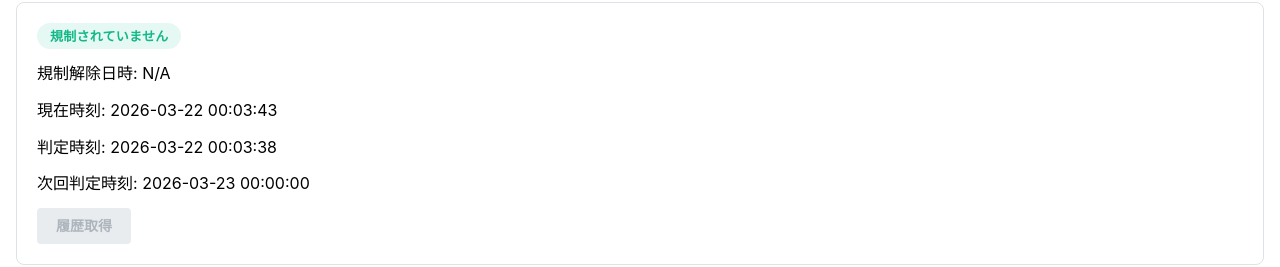
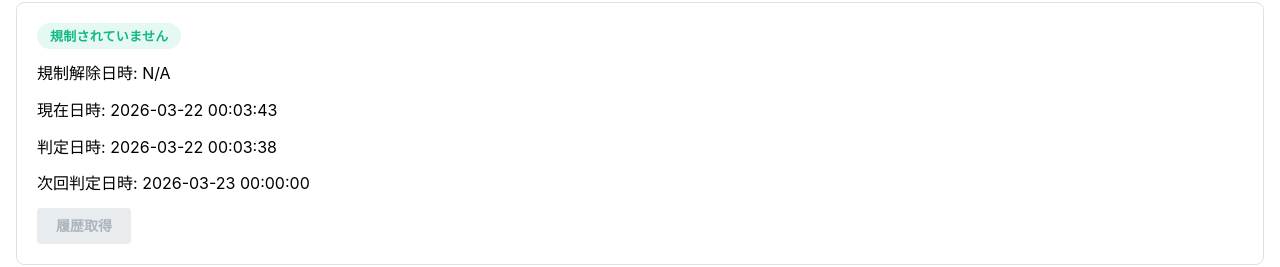
Before and after one commit to hiroxto/hiroxto.net, a Next.js app: page /tools/swarm-checkin-regulation-checker in a window 1280 px wide. Shown: the part 189-456 px from the top of the page. Built offline with nearby package versions, Linux system fonts and the light colour scheme.

Commit message:
fix: 時刻となっている箇所を日時に統一

```diff
--- a/components/swarm-checkin-regulation-checker/swarm-checkin-regulation-checker-page.tsx
+++ b/components/swarm-checkin-regulation-checker/swarm-checkin-regulation-checker-page.tsx
@@ -114,11 +114,11 @@ export const SwarmCheckinRegulationCheckerPage = () => {
                                       : date2String(limitCheckResult.unLimitingAts)}
                             </Text>
                             <Text>
-                                現在時刻: {currentTime == null ? '読み込み中' : date2String(resolvedCurrentTime)}
+                                現在日時: {currentTime == null ? '読み込み中' : date2String(resolvedCurrentTime)}
                             </Text>
-                            <Text>判定時刻: {!isHydrated ? '読み込み中' : date2String(currentNow)}</Text>
+                            <Text>判定日時: {!isHydrated ? '読み込み中' : date2String(currentNow)}</Text>
                             <Text>
-                                次回判定時刻: {nextRefreshAt == null ? '読み込み中' : date2String(nextRefreshAt)}
+                                次回判定日時: {nextRefreshAt == null ? '読み込み中' : date2String(nextRefreshAt)}
                             </Text>
                             <Group>
                                 <Button onClick={handlePullCheckins} disabled={token === '' || isLoading}>
```
